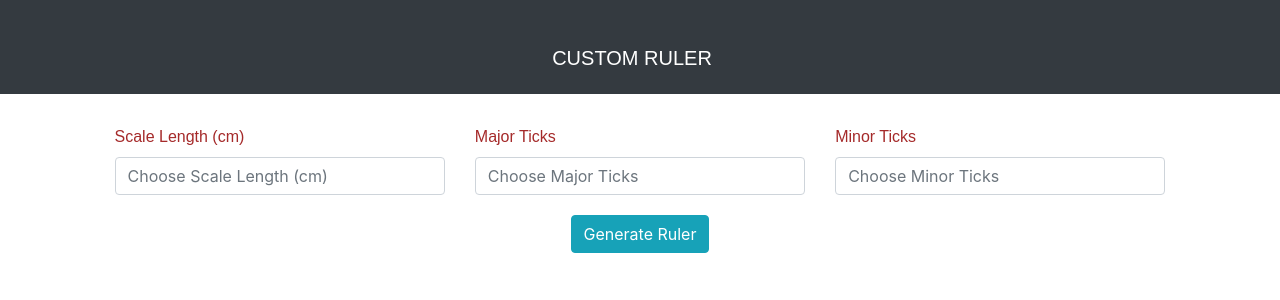
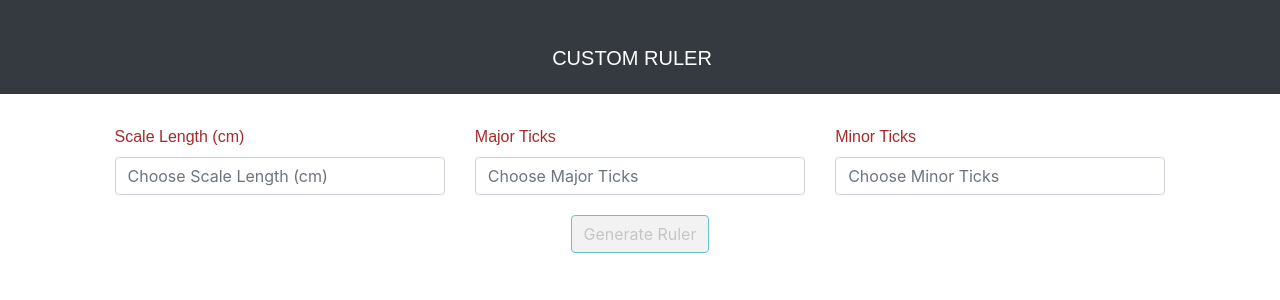
Before and after one commit to joelsunny98/custome-scale.angular, an Angular app in the folder custom-scale/: page / in a window 1280 px wide. Shown: the top 300 px of the page. Built offline with nearby package versions, Linux system fonts and the light colour scheme.

Commit message:
Disabled botton for invalid form

```diff
--- a/custom-scale/src/app/components/scale-input/scale-input.component.html
+++ b/custom-scale/src/app/components/scale-input/scale-input.component.html
@@ -33,7 +33,8 @@
         </div>
       </div>
       <div class="ruler-button col-12 d-flex justify-content-center align-items-center">
-          <button type="submit" class="btn btn-info" id="scale-input-ruler-Button">Generate Ruler</button>
+        <button type="submit" class="btn btn-info" id="scale-input-ruler-Button" [disabled]="scaleForm.invalid">Generate
+          Ruler</button>
       </div>
     </div>
   </div>
```
Lines whose indentation alone changed are shown as unchanged.
